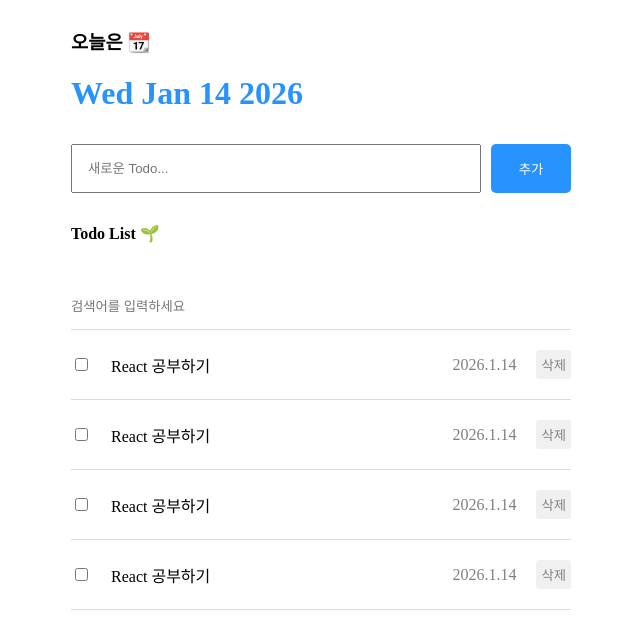
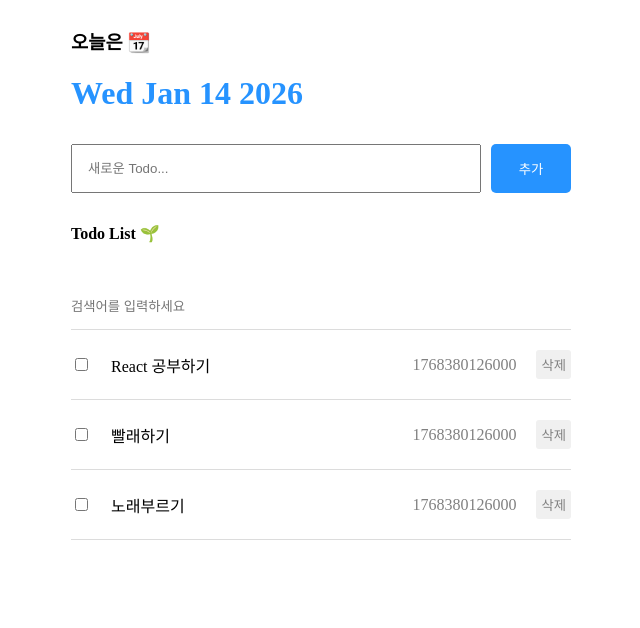
Before and after one commit to cseJeoni/section08_todolist, a React (Vite) app: page / in a window 1280 px wide. Shown: the top 628 px of the page, without its empty margins (319-959 px from the left). Built offline with nearby package versions, Linux system fonts and the light colour scheme.

Commit message:
8.6) Update - 투두 수정하기

```diff
--- a/src/App.jsx
+++ b/src/App.jsx
@@ -46,7 +46,7 @@ function App() {
     <div className="App">
       <Header />
       <Editor onCreate={onCreate} />
-      <List />
+      <List todos={todos} />
     </div>
   );
 }
--- a/src/components/List.jsx
+++ b/src/components/List.jsx
@@ -1,18 +1,36 @@
-import TodoItem from './TodoItem'
-import './List.css'
+import TodoItem from "./TodoItem";
+import "./List.css";
+import { useState } from "react";
 
-const List = () => {
+const List = ({ todos }) => {
+  const [search, setSearch] = useState("");
 
-    return (
-        <div className="List">
-            <h4>Todo List 🌱 </h4>
-        <input placeholder="검색어를 입력하세요"></input>
-        <TodoItem />
-        <TodoItem />
-        <TodoItem />
-        <TodoItem />
-        </div>
-    )
-}
+  const onChangeSearch = (e) => {
+    setSearch(e.target.value);
+  };
+
+  const getFilteredData = () => {
+    if (search === "") return todos;
+    return todos.filter((todo) =>
+      todo.content.toLowerCase().includes(search.toLowerCase())
+    );
+  };
+
+  const filteredTodos = getFilteredData();
+
+  return (
+    <div className="List">
+      <h4>Todo List 🌱 </h4>
+      <input
+        value={search}
+        onChange={onChangeSearch}
+        placeholder="검색어를 입력하세요"
+      ></input>
+      {filteredTodos.map((todo) => {
+        return <TodoItem key={todo.id} {...todo} />;
+      })}
+    </div>
+  );
+};
 
 export default List;
--- a/src/components/TodoItem.jsx
+++ b/src/components/TodoItem.jsx
@@ -1,16 +1,14 @@
-import './TodoItem.css'
+import "./TodoItem.css";
 
-
-const TodoItem = () => {
-
-    return (
-        <div className="TodoItem">
-            <input type="checkbox"></input>
-            <div className="content">React 공부하기</div>
-            <div className="date">2026.1.14</div>
-            <button>삭제</button>
-        </div>
-    )
-}
+const TodoItem = ({ id, isDone, content, date }) => {
+  return (
+    <div className="TodoItem">
+      <input readOnly checked={isDone} type="checkbox"></input>
+      <div className="content">{content}</div>
+      <div className="date">{date}</div>
+      <button>삭제</button>
+    </div>
+  );
+};
 
 export default TodoItem;
```
